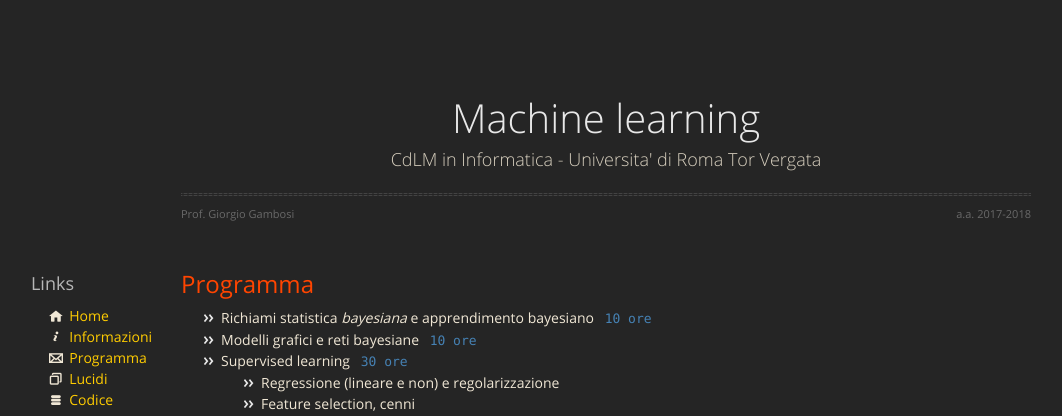
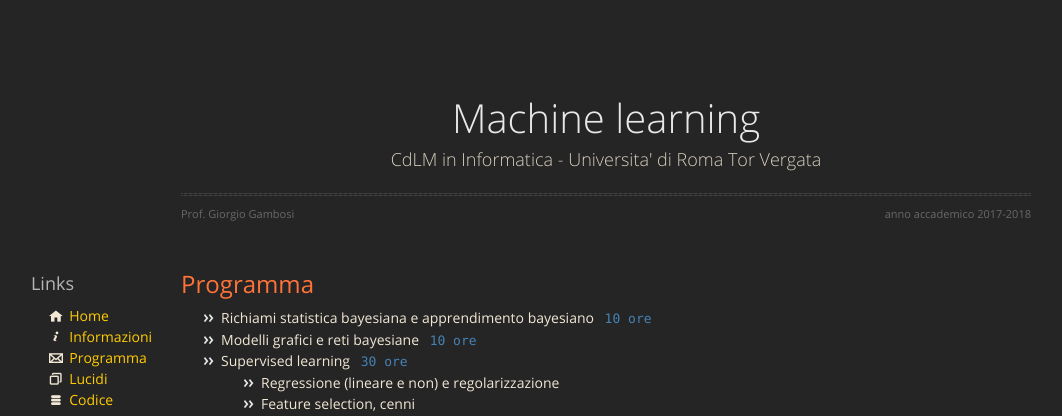
Before and after one commit to tvml/ml2526, a Jekyll site: the page built from programma.md, in a window 1280 px wide. Shown: the top 416 px of the page, without its empty margins (84-1146 px from the left). Built offline with Jekyll 4.4.1, drawn with Linux system fonts in a browser that asks for light colours; our own code applies the rules of GitHub Pages for plain Markdown files.

```diff
--- a/_layouts/default.html
+++ b/_layouts/default.html
@@ -26,7 +26,7 @@
           <p>{{ site.subtitle}}</p>
           <hr>
           <span class="credits left">Prof. Giorgio Gambosi</span>
-          <span class="credits right">a.a. 2017-2018</span>
+          <span class="credits right">{{ site.aa}}</span>
         </div>
         </section>
 
--- a/assets/css/style.scss
+++ b/assets/css/style.scss
@@ -29,7 +29,7 @@ body>header h4 {
 h2 {
     width: 100%;
     min-width: 840px;
-    color: #FF4500;
+    color: #FF733A;
 }
 
 h2,h3,h4 {
@@ -160,9 +160,21 @@ section address {
 }
 
 .filelink {
-color:#7FFFD4;
+color:#39CCCC;
 }
 
 .filelink:hover {
 color:#696969;
 }
+
+.codelink {
+color:#F012BE;
+}
+
+.codelink:hover {
+color:#696969;
+}
+
+.alert {
+color:#4682B4;
+}
--- a/programma.md
+++ b/programma.md
@@ -2,9 +2,9 @@
 layout: default
 ---
 ## Programma
-* Richiami statistica *bayesiana*{:.underline} e apprendimento bayesiano `10 ore`{: style="color: #4682B4"}
-* Modelli grafici e reti bayesiane `10 ore`{: style="color: #4682B4"}
-* Supervised learning `30 ore`{: style="color: #4682B4"}
+* Richiami statistica bayesiana e apprendimento bayesiano `10 ore`{:.alert}
+* Modelli grafici e reti bayesiane `10 ore`{:.alert}
+* Supervised learning `30 ore`{:.alert}
 	* Regressione (lineare e non) e regolarizzazione
 	* Feature selection, cenni
 	* Classificazione lineare: LDA di Fisher, etc.
@@ -15,12 +15,12 @@ layout: default
 	* Reti neurali “tradizionali”
 	* Modelli non parametrici: knn e Parzen windows
 	* Ensemble models: bagging, boosting, alberi di decisione e random forests
-* Unsupervised `20 ore`{: style="color: #4682B4"}
+* Unsupervised `20 ore`{:.alert}
 	* Clustering: k-means, mixture models, processi di Dirichlet (cenni), spectral clustering
 	* Algoritmo EM
 	* Dimensionality reduction: PCA, ProbPCA, FA, Manifold
 	* Modelli temporali: HMM
-* Testo, pair matrices e recommenders `10 ore`{: style="color: #4682B4"}
+* Testo, pair matrices e recommenders `10 ore`{:.alert}
 	* SVD e LSA
 	* Modelli di testo (coppie): PLSA, LDA, metodi MCMC
-* Deep learning `10 ore`{: style="color: #4682B4"}
+* Deep learning `10 ore`{:.alert}
```
Also changed, not shown: codici.md (+1 -3 lines), 6 other files.
